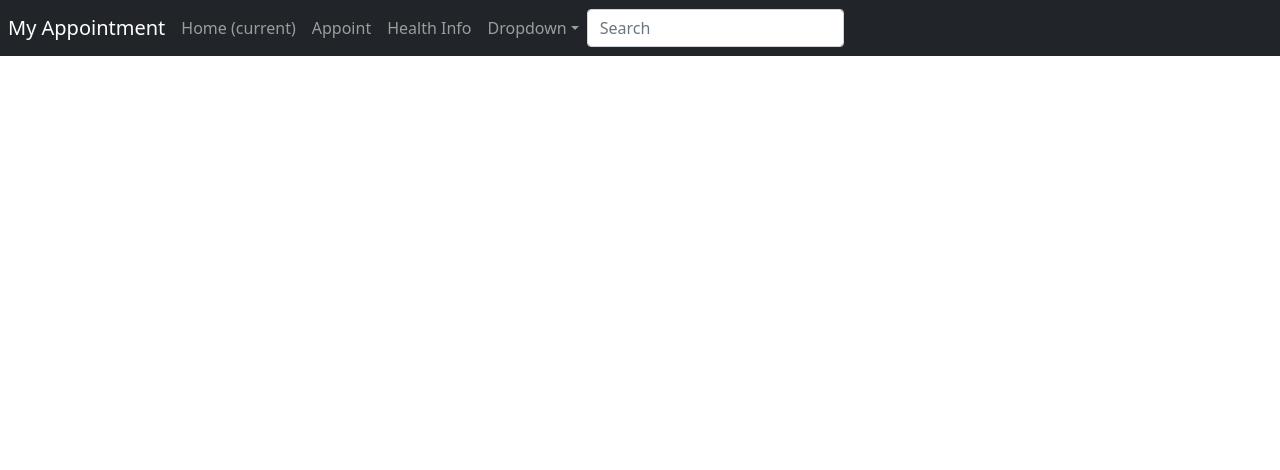
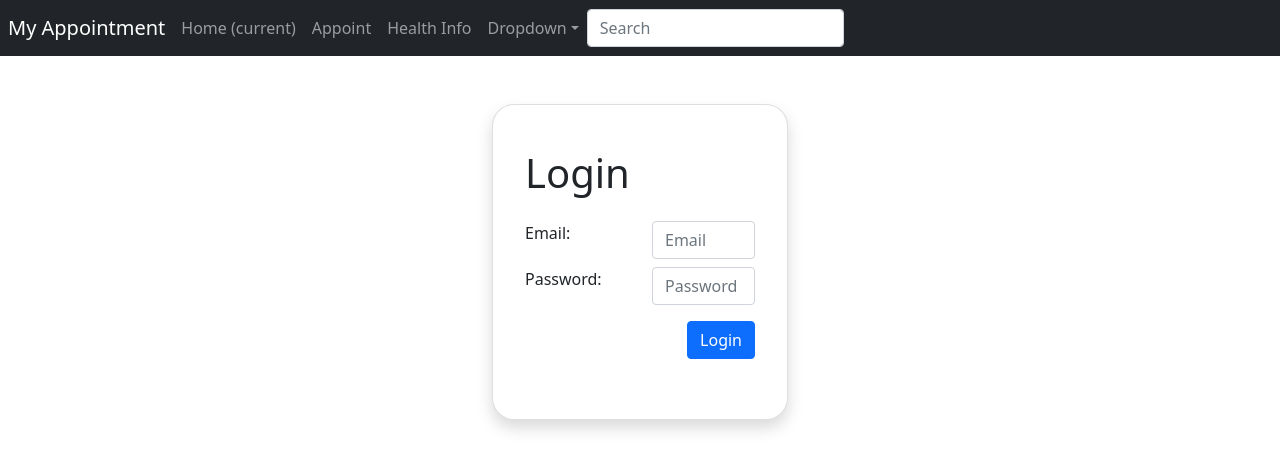
Before and after one commit to tracielyy/fyp-myappointment, a PHP site: page /login.php in a window 1280 px wide. Shown: the top 470 px of the page. Run offline with PHP 8.4, Linux system fonts and the light colour scheme.

Commit message:
register.css becomes login_register.css

```diff
--- /dev/null
+++ b/css/login_register.css
@@ -0,0 +1,8 @@
+.center {
+    top: 60%;
+  }
+
+.rounded1
+{
+  border-radius: 22px;
+}
--- a/public/login.php
+++ b/public/login.php
@@ -13,6 +13,7 @@ require_once '../resources/config.php';
         <title>FYP-21-S2-24</title>
         <!-- Styling -->
         <?php include COMPONENT_PATH . '/bootstrap.php'; ?>
+        <link rel="stylesheet" href="./css/login_register.css"/>
 
 
     </head>
@@ -94,6 +95,45 @@ require_once '../resources/config.php';
             <?php include COMPONENT_PATH . '/navbar.php' ?>
 
             <!-- Login Card -->
+            <div class="row m-4"></div>
+        <div class="container w-25">
+            <div class="col-auto">
+                <div class="center shadow card p-2 rounded1">
+                    <div class="card-body m-1">
+                        <h1 class="card-title px-1 py-3">Login</h1>
+                        <div class="px-1">
+                            <!-- Form -->
+                            <form method="post" action="<?php echo htmlspecialchars($_SERVER["PHP_SELF"]); ?>">
+                                <div class="row pb-2">
+                                    <div class="col">
+                                        Email:
+                                    </div>
+                                    <div class="col">
+                                        <!-- EMAIL -->
+                                        <input type="email" class="form-control" name="email" required placeholder="Email"  value="<?php echo $loginArr['email']; ?>"/>
+                                    </div>
+                                </div>
+                                <div class="row">
+                                <div class="col">Password: </div>
+                                    <div class="col">
+                                        <!-- PASSWORD -->
+                                        <input type="password" class="form-control" name="password" placeholder="Password" value="<?php echo $loginArr['password']; ?>"/>
+                                    </div>
+                                </div>
+                                <div class="row">
+                                    <div class="col ">
+                                    </div>
+                                    <!-- Login Submission -->
+                                    <div class="col py-3"><button class="btn btn-primary" type="submit" style="float: right";>Login</button><br /></div>
+                                </div>
+
+                            </form>
+                        </div>
+                    </div>
+                    <!-- Should Insert ("Already have an account? Sign In")  [Hyperlink to login.php] -->
+                </div>
+            </div>
+        </div>
 
             <!-- After the "Login" button -->
             <!-- ("Register Now") & ("Forgot your password?") [Hyperlink(s)] -->
--- a/public/register.php
+++ b/public/register.php
@@ -12,7 +12,7 @@ require_once '../resources/config.php';
         <?php require COMPONENT_PATH . '/bootstrap.php' ?>
         <?php require COMPONENT_PATH . '/javascript.php' ?>
 
-        <link rel="stylesheet" href="./css/register.css"/>
+        <link rel="stylesheet" href="./css/login_register.css"/>
 
         <meta charset="UTF-8">
         <meta http-equiv="X-UA-Compatible" content="IE=edge">
```
